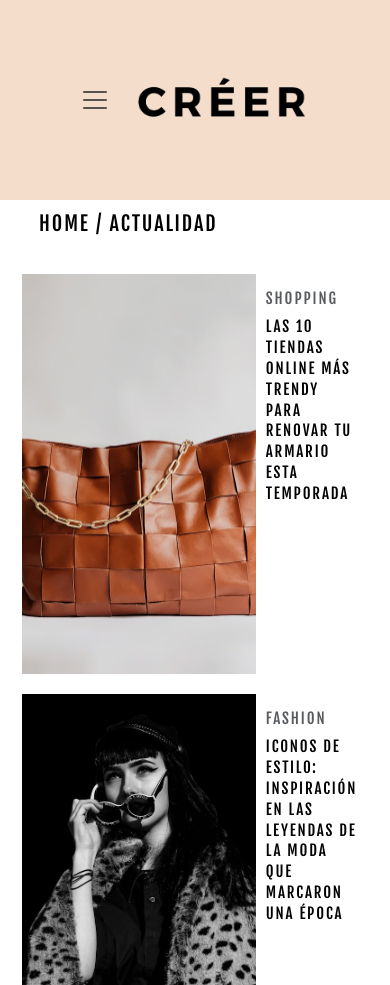
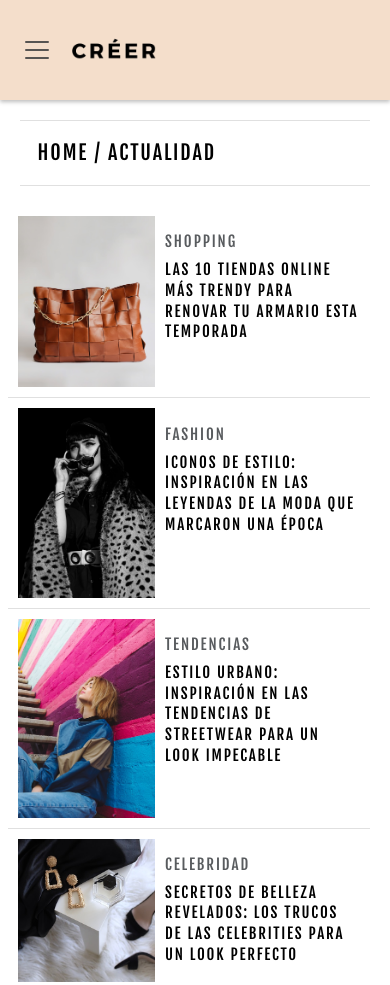
Before and after one commit to CamiMignone/proyecto-coder, a website: page index.html in a window 390 px wide. Shown: the top 985 px of the page. Drawn offline with nearby package versions, Linux system fonts and the light colour scheme; a web font is replaced by a local one.

Commit message:
correccion cards index y responsive del header

```diff
--- a/scss/components/_footer.scss
+++ b/scss/components/_footer.scss
@@ -9,11 +9,14 @@ footer{
     .footerTexto{
         display: flex;
         flex-direction: column;
-        padding: 50px 20px 0 20px;
+        padding: 50px 20px 0 30px;
         font-size: 15px;
         .enlaces{
             div{
                 padding: 20px;
+                h4{
+                    font-size: 22px;
+                }
                 ul{
                     padding: 0%;
                     list-style: none;
--- a/scss/components/_header.scss
+++ b/scss/components/_header.scss
@@ -1,6 +1,7 @@
 header {
     @include textoGeneral;
     font-size: 20px;
+    box-shadow: 0px 2px 4px rgb(190, 190, 190);
     .navbar {
         --bs-navbar-padding-y: 0rem;
         .cajaHeader {
@@ -8,6 +9,7 @@ header {
             flex-direction: column;
             background-color: $bgColor;
             --bs-gutter-x: 0em;
+            text-align: center;
             .cajaNav{
                 .buttonNav{
                     border: none;
--- a/scss/pages/_mainIndex.scss
+++ b/scss/pages/_mainIndex.scss
@@ -1,5 +1,6 @@
 .mainIndex{
     @include textoGeneral;
+    margin: 20px;
     section{
         .cajaCardsIndex{
             .col{
--- a/scss/utilities/_globals.scss
+++ b/scss/utilities/_globals.scss
@@ -92,8 +92,11 @@ a{
 
 
 .posicion{
-    padding-left: 10%;
-    padding-top: 3%;
+    padding-left: 5%;
+    padding-top: 20px;
     padding-bottom: 20px;
     font-size: $fontSize;
+    border-top: 1px solid rgb(224, 224, 224);
+    border-bottom: 1px solid rgb(224, 224, 224);
+    margin: 20px 0px;
 }
--- a/scss/utilities/_medidasQueries.scss
+++ b/scss/utilities/_medidasQueries.scss
@@ -19,16 +19,21 @@
             --bs-navbar-toggler-focus-width: 0px;
             --bs-navbar-toggler-border-color: 0px;
             .cajaHeader{
+                height: 100px;
+                .cajaNav{
+                        .logoMenu{
+                            .logoNavbar{
+                                height: 100px;
+                                width: auto;
+                            }
+                        }
+                }
                 .menuNav{
                     position: absolute;
                     top: 100%;
                     background-color:#F4DECB;
                     width: 100%;
                     z-index: 2;
-                    ul{
-                        display: grid;
-                        justify-items: center;
-                    }
                 }
             }
         }
@@ -77,17 +82,33 @@
 }
 
 @media screen and (max-width: 768px) {
+    header{
+        .navbar{
+            .cajaHeader{
+                align-items: start;
+                .cajaNav{
+                    margin: 0px 10px;
+                }
+            }
+        }
+    }
     .mainIndex{
         section{
+            margin: 0%;
+            max-width: 100%;
+            padding: 0%;
             .cajaCardsIndex{
                 margin-right:0%;
                 .col{
+                    border-bottom: 1px solid rgb(224, 224, 224);
+                    padding: 0%;
                     .cardIndex{
                         display: flex;
                         flex-direction: row;
                         margin: 10px;
                         img{
-                            width: 70%;
+                            width: 40%;
+                            height: auto;
                             margin-right: 3%;
                         }
                     }
```
Also changed, not shown: css/main.css, 1 other file.
